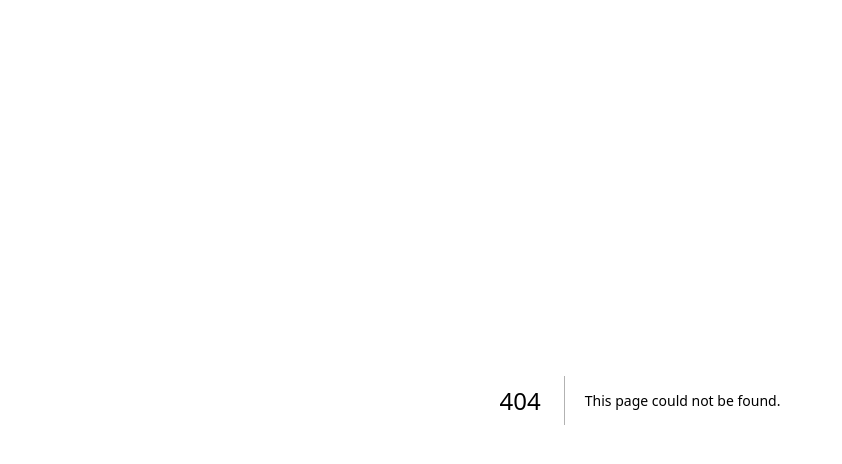
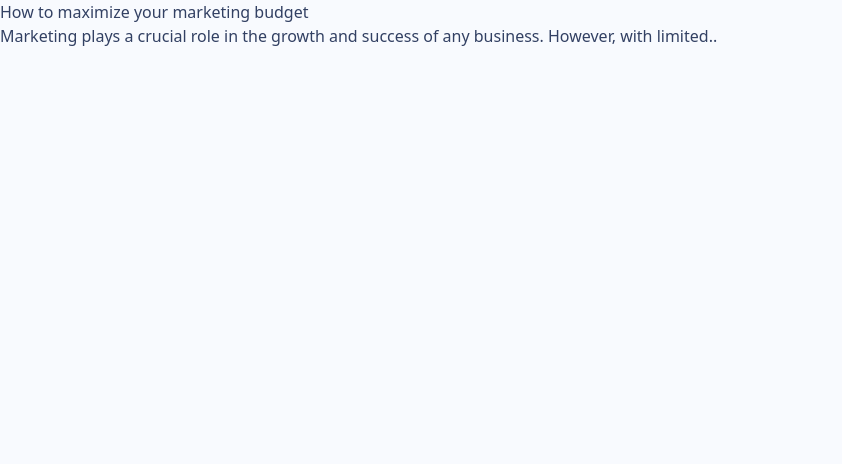
Before and after one commit to elanafrica/elan-website, a Next.js app: page /BlogCard/1 in a window 1280 px wide. Before the commit this address had no page. Shown: the top 464 px of the page, without its empty margins (0-842 px from the left). Built offline with nearby package versions, Linux system fonts and the light colour scheme.

Commit message:
blog update

```diff
--- a/pages/Blog.js
+++ b/pages/Blog.js
@@ -18,7 +18,7 @@ import ElanBlog12 from "../public/elanblog12.png";
 
 import { BiTimeFive } from "react-icons/bi";
 import { GrGrommet, GrPowerCycle, GrAchievement } from "react-icons/gr";
-import BlogCard from "../components/BlogCard";
+import BlogCard from "./BlogCard";
 
 const posts = [
   {
@@ -331,7 +331,6 @@ const Blog = () => {
             </div>
           </div>
         </div>
-
         <div className="mt-7 m-4 ">
           <div className=" flex flex-wrap items-center justify-center ">
             <Link
@@ -413,10 +412,31 @@ const Blog = () => {
         </div>
         <div className="mt-9">
           <div className="grid grid-cols-3 gap-8">
-            {posts.map((post, index) => (
-              <Link href="/Blog" key={index}>
-                <BlogCard post={post} />
-              </Link>
+            {posts.map((post) => (
+              <div
+                key={post.id}
+                className="singleCareer group group/item w-[250px] p-[20px] bg-white rounded-[10px] hover:bg-[#0b2546] shadow-lg shadow-greyIsh-400/700 hover:shadow-lg"
+              >
+                <Link href={`/BlogCard/${post.id}`}>
+                  <Image
+                    src={post.image}
+                    alt={post.title}
+                    width={500}
+                    height={300}
+                  />
+                  <h1 className="text-[16px] font-semibold text-black group-hover:text-white">
+                    {post.title}
+                  </h1>
+                  <span className="flex items-center text-[#ccc} gap-1 group-hover:text-white">
+                    <BiTimeFive /> By {post.name} on {post.date}
+                  </span>
+                  <p className="text-[13px] text-[#959595] pt-[20px] border-t-[2px] mt-[20px] group-hover:text-white">
+                    {post.description}
+                  </p>
+                  <p>Views: {post.views}</p>
+                  <p>Comments:</p>
+                </Link>
+              </div>
             ))}
           </div>
         </div>
--- /dev/null
+++ b/pages/BlogCard/[id].js
@@ -0,0 +1,45 @@
+import { useRouter } from "next/router";
+
+function BlogPost() {
+  const router = useRouter();
+  const { id } = router.query;
+
+  // Fetch blog post data using the `id`
+  // Assuming you have an array of blog posts
+  const posts = [
+    {
+      id: 1,
+      title: "How to maximize your marketing budget",
+      content:
+        "Marketing plays a crucial role in the growth and success of any business. However, with limited..",
+    },
+    {
+      id: 2,
+      title: "11 marketing strategies to attract and retain",
+      content:
+        "Increasing revenue is principal to the growth of any business. It's not enough to have a viable product, build an excellent team or even receive the right investment for your business–marketing allows",
+    },
+    {
+      id: 3,
+      title: "Is Email marketing Dead?",
+      content:
+        "To build a successful business in Africa, here are 5 free courses",
+    },
+  ];
+
+  // Find the blog post with the matching `id`
+  const blogPost = posts.find((post) => post.id === Number(id));
+
+  // Render the blog post content
+  return (
+    <div>
+      <div></div>
+      <div>
+        <h1>{blogPost.title}</h1>
+        <p>{blogPost.content}</p>
+      </div>
+    </div>
+  );
+}
+
+export default BlogPost;
--- a/components/BlogCard.js
+++ b/pages/BlogCard/index.js
@@ -1,9 +1,14 @@
+"use client";
+import { useParams } from "next/navigation";
+
 import Image from "next/image";
 import { AiOutlineEye } from "react-icons/ai";
 import { TfiComments } from "react-icons/tfi";
 import { FcLike } from "react-icons/fc";
 
-function BlogCard({ post }) {
+function BlogCard() {
+  const params = useParams();
+  const { post } = params;
   return (
     <div
       key={post.id}
```
